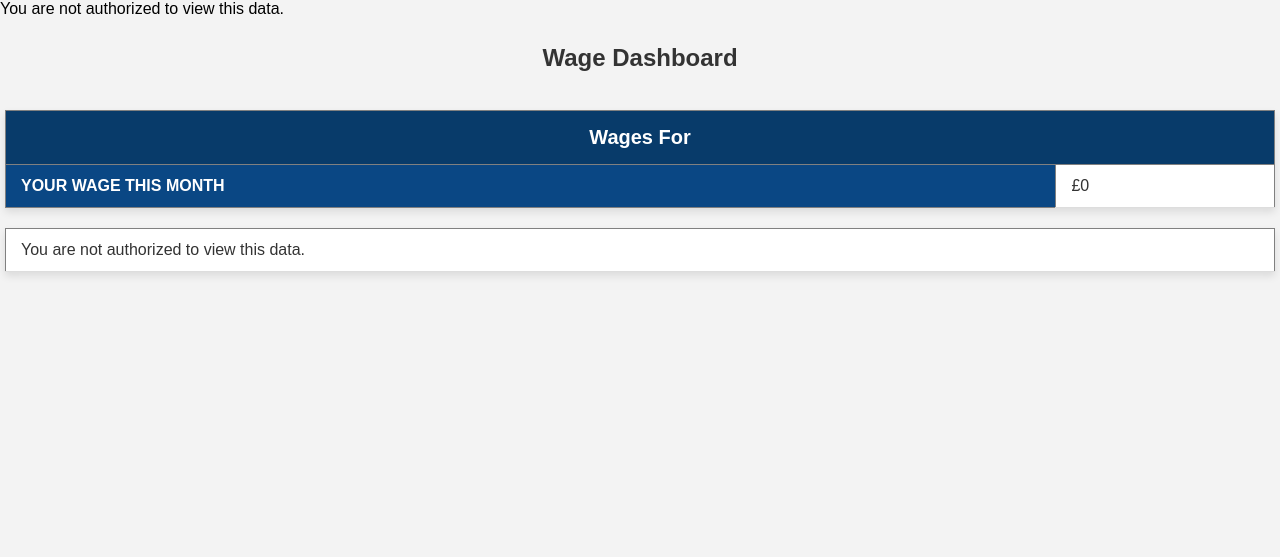
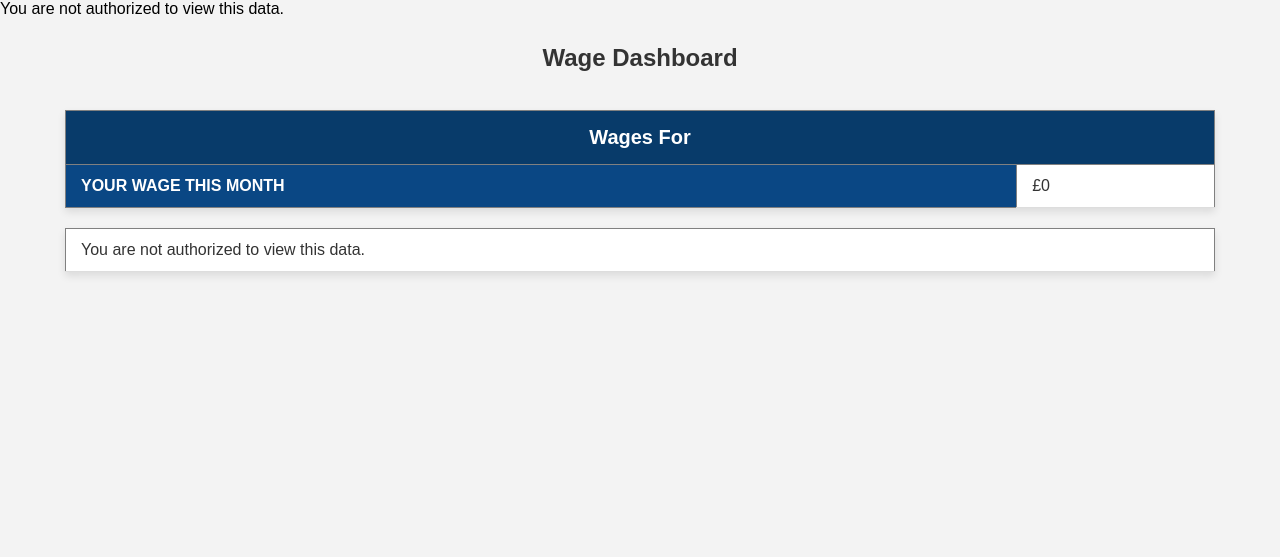
Before and after one commit to Dualboi/coffeeShopSystem, a PHP site: page /wages.php in a window 1280 px wide. Shown: the part 114-671 px from the top of the page. Run offline with PHP 8.4, Linux system fonts and the light colour scheme; data that the repository does not hold is empty; some libraries are stand-ins or nearby versions.

Commit message:
changed wages styling to have the same  style as inventory.

```diff
--- a/wages.php
+++ b/wages.php
@@ -38,7 +38,7 @@
     </div>
 <?php endif; ?>
     <h1 class="login_txt">Wage Dashboard</h1>
-    <section>
+    <section class="inventory-section">
     <article class="table">
             <!-- Title of the section is now included in the table header -->
             <table class="dataTable" border="1">
```
